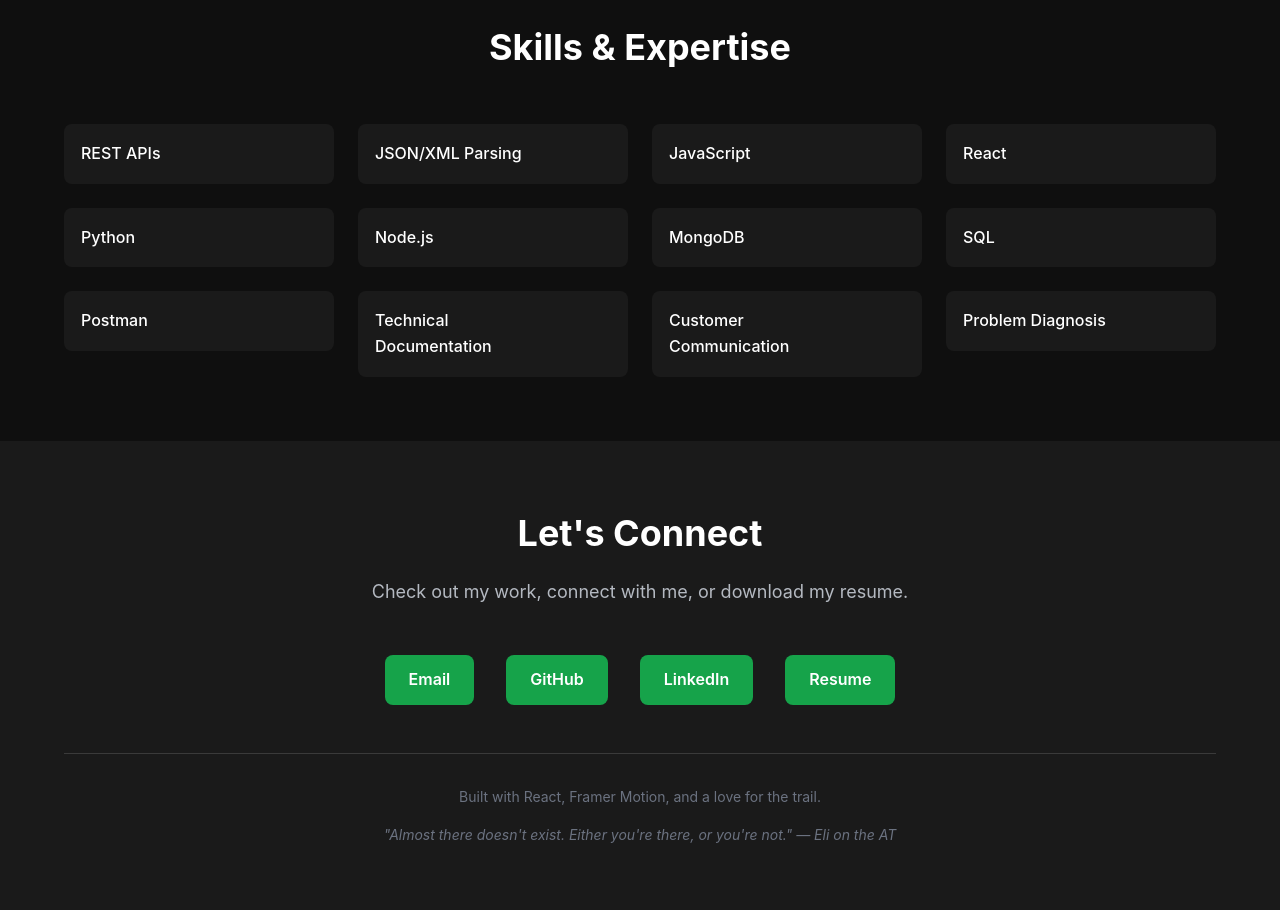
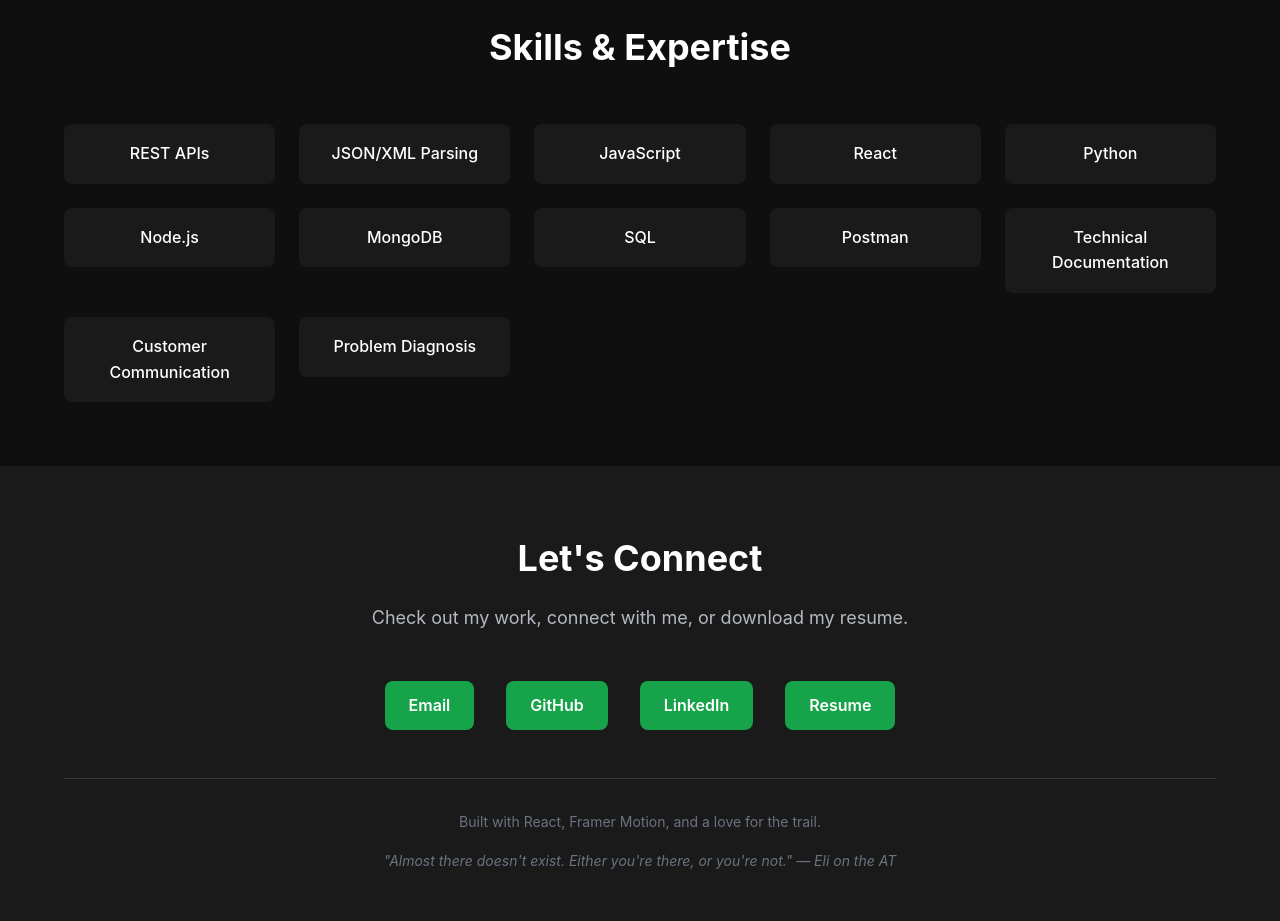
Before and after one commit to eliwemyss/react-portfolio, a React (Create React App) app: page / in a window 1280 px wide. Shown: the part 4340-5261 px from the top of the page. Built offline with nearby package versions, Linux system fonts and the light colour scheme.

Commit message:
Fix skill percentage display to replace text on hover

```diff
--- a/src/components/SkillsSection.jsx
+++ b/src/components/SkillsSection.jsx
@@ -41,7 +41,7 @@ const SkillsSection = () => {
     },
     skillsGrid: {
       display: 'grid',
-      gridTemplateColumns: 'repeat(4, 1fr)',
+      gridTemplateColumns: 'repeat(auto-fill, minmax(200px, 1fr))',
       gap: '1.5rem',
     },
     skillWrapper: {
@@ -52,23 +52,27 @@ const SkillsSection = () => {
       backgroundColor: '#1a1a1a',
       borderRadius: '0.5rem',
       display: 'flex',
-      justifyContent: 'space-between',
+      justifyContent: 'center',
       alignItems: 'center',
       cursor: 'pointer',
       transition: 'all 0.3s ease',
       border: '1px solid transparent',
+      minHeight: '3.5rem',
+      position: 'relative',
     },
     skillName: {
       fontSize: '1rem',
       fontWeight: '500',
       color: '#ffffff',
+      textAlign: 'center',
+      width: '100%',
     },
     skillPercentage: {
       fontSize: '0.9rem',
       color: '#ffffff',
       fontWeight: 'bold',
-      minWidth: '3rem',
-      textAlign: 'right',
+      textAlign: 'center',
+      width: '100%',
     },
   };
 
@@ -113,24 +117,20 @@ const SkillsSection = () => {
                 onMouseEnter={() => setHoveredSkill(idx)}
                 onMouseLeave={() => setHoveredSkill(null)}
               >
-                <span
-                  style={{
-                    ...styles.skillName,
-                    color: hoveredSkill === idx ? '#ffffff' : '#ffffff',
-                  }}
-                >
-                  {skill.name}
-                </span>
-                <motion.span
-                  style={{
-                    ...styles.skillPercentage,
-                    opacity: hoveredSkill === idx ? 1 : 0,
-                  }}
-                  animate={{ opacity: hoveredSkill === idx ? 1 : 0 }}
-                  transition={{ duration: 0.2 }}
-                >
-                  {skill.percentage}%
-                </motion.span>
+                {hoveredSkill === idx ? (
+                  <motion.span
+                    style={styles.skillPercentage}
+                    initial={{ opacity: 0 }}
+                    animate={{ opacity: 1 }}
+                    transition={{ duration: 0.2 }}
+                  >
+                    {skill.percentage}%
+                  </motion.span>
+                ) : (
+                  <span style={styles.skillName}>
+                    {skill.name}
+                  </span>
+                )}
               </div>
             </motion.div>
           ))}
```
